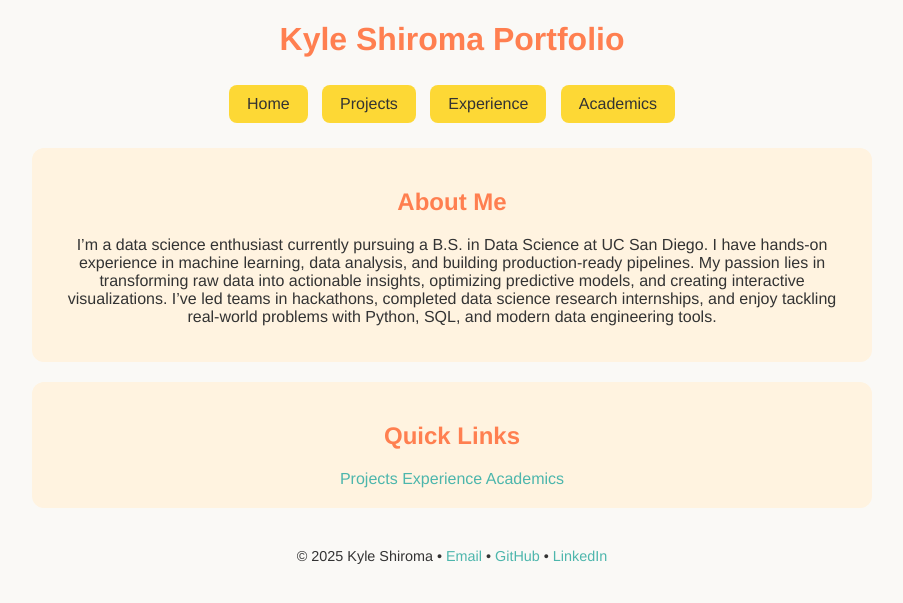
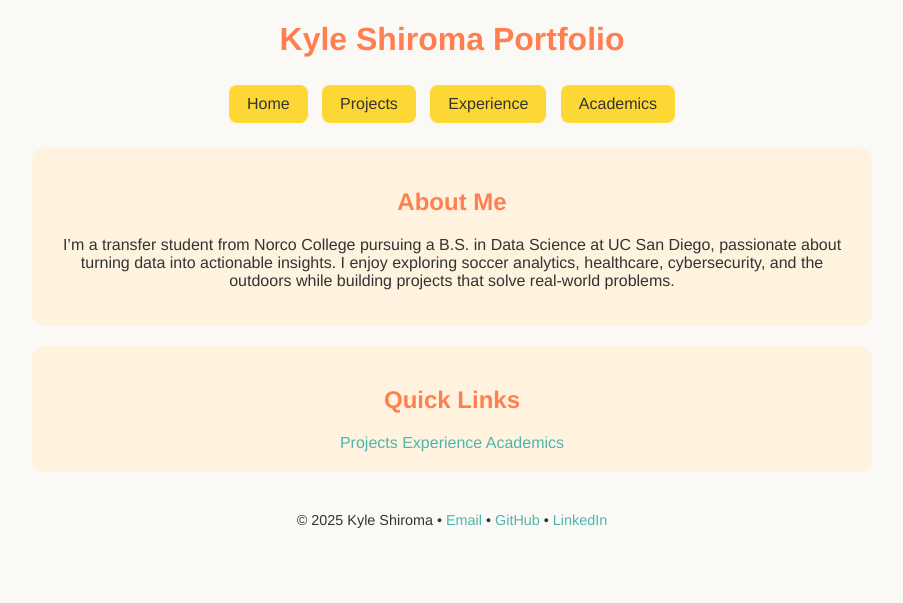
Before and after one commit to k-shiroma-code/k-shiroma-code.github.io, a Jekyll site: the page built from index.md, in a window 1280 px wide. Shown: the top 603 px of the page, without its empty margins (188-1091 px from the left). Built offline with Jekyll 4.4.1, drawn with Linux system fonts in a browser that asks for light colours.

Commit message:
Update index.md

```diff
--- a/index.md
+++ b/index.md
@@ -6,12 +6,7 @@ layout: default
 <div class="section">
   <h2>About Me</h2>
   <p>
-    I’m a data science enthusiast currently pursuing a B.S. in Data Science at UC San Diego.
-    I have hands-on experience in machine learning, data analysis, and building production-ready pipelines.
-    My passion lies in transforming raw data into actionable insights, optimizing predictive models,
-    and creating interactive visualizations. I’ve led teams in hackathons, completed data science
-    research internships, and enjoy tackling real-world problems with Python, SQL, and modern
-    data engineering tools.
+    I’m a transfer student from Norco College pursuing a B.S. in Data Science at UC San Diego, passionate about turning data into actionable insights. I enjoy         exploring soccer analytics, healthcare, cybersecurity, and the outdoors while building projects that solve real-world problems.
   </p>
 </div>
 
```
